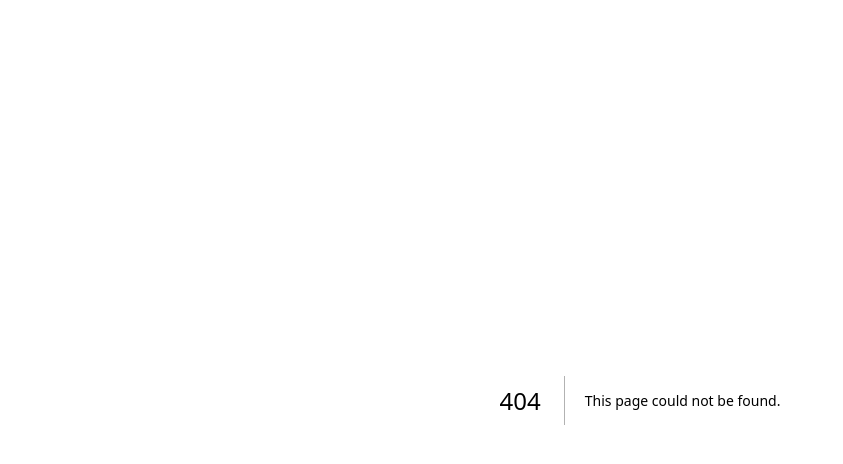
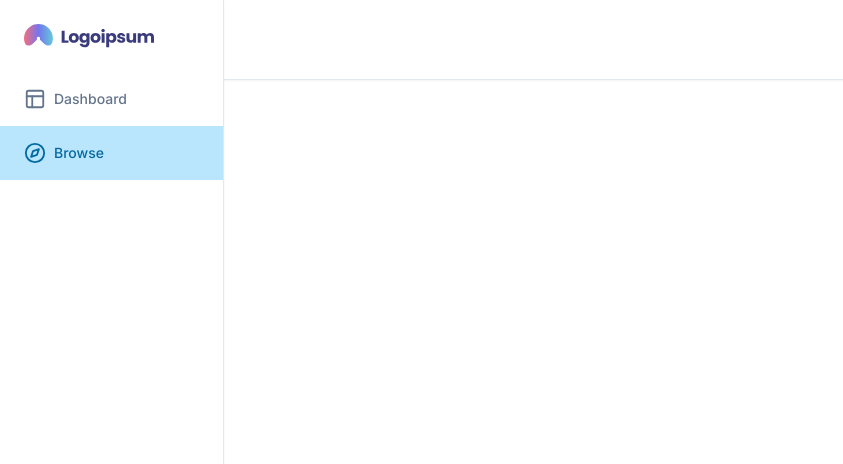
Before and after one commit to s0h1s2/ELearning, a Next.js app: page /search in a window 1280 px wide. Before the commit this address had no page. Shown: the top 464 px of the page, without its empty margins (0-843 px from the left). Built offline with nearby package versions, Linux system fonts and the light colour scheme.

Commit message:
finish layout

```diff
--- /dev/null
+++ b/app/(dashboard)/(routes)/search/page.tsx
@@ -0,0 +1,9 @@
+import React from 'react'
+
+const SearchPage = () => {
+  return (
+    <div>SearchPage</div>
+  )
+}
+
+export default SearchPage
--- /dev/null
+++ b/app/(dashboard)/_components/Logo.tsx
@@ -0,0 +1,10 @@
+import Image from 'next/image'
+import React from 'react'
+
+const logo = () => {
+  return (
+    <Image width={130} height={130} alt="logo" src="/logo.svg" />
+  )
+}
+
+export default logo
--- /dev/null
+++ b/app/(dashboard)/_components/MobileSidebar.tsx
@@ -0,0 +1,19 @@
+import { Sheet, SheetContent, SheetTrigger } from '@/components/ui/sheet'
+import { Menu } from 'lucide-react'
+import React from 'react'
+import Sidebar from './Sidebar'
+
+const MobileSidebar = () => {
+  return (
+    <Sheet>
+      <SheetTrigger className="md:hidden p-4 hover:opacity-75 transition">
+        <Menu />
+      </SheetTrigger>
+      <SheetContent side="left" className="p-0 bg-white">
+        <Sidebar />
+      </SheetContent>
+    </Sheet>
+  )
+}
+
+export default MobileSidebar
--- /dev/null
+++ b/app/(dashboard)/_components/Navbar.tsx
@@ -0,0 +1,14 @@
+import React from 'react'
+import MobileSidebar from './MobileSidebar'
+import NavbarRoutes from '@/components/NavbarRoutes'
+
+const Navbar = () => {
+  return (
+    <div className="p-4 border-b h-full flex items-center bg-white shadow-sm">
+      <MobileSidebar />
+      <NavbarRoutes />
+    </div>
+  )
+}
+
+export default Navbar
--- /dev/null
+++ b/app/(dashboard)/_components/Sidebar.tsx
@@ -0,0 +1,18 @@
+import React from 'react'
+import Logo from './Logo'
+import SidebarRoutes from './SidebarRoutes'
+
+const Sidebar = () => {
+  return (
+    <div className="h-full border-r flex-col overflow-y bg-white shadow-sm">
+      <div className="p-6">
+        <Logo />
+      </div>
+      <div className="flex flex-col w-full">
+        <SidebarRoutes />
+      </div>
+    </div>
+  )
+}
+
+export default Sidebar
--- /dev/null
+++ b/app/(dashboard)/_components/SidebarItem.tsx
@@ -0,0 +1,34 @@
+import { cn } from '@/lib/utils'
+import { LucideIcon } from 'lucide-react'
+import { usePathname, useRouter } from 'next/navigation'
+import React from 'react'
+interface Props {
+  icon: LucideIcon,
+  label: string,
+  href: string,
+
+}
+
+
+const SidebarItem = ({ route }: { route: Props }) => {
+  const Icon = route.icon
+  const router = useRouter()
+  const pathName = usePathname()
+  const isActive = (pathName == '/' && route.href == '/') || pathName == route.href
+    ||
+    pathName?.startsWith(`${route.href}/`)
+
+  return (
+    <button onClick={() => router.replace(route.href)} type="button" className={cn(
+      " flex items-center gap-x-2 text-slate-500 text-sm font-[500] pl-6 transition-all hover:text-slate-600 hover:bg-slate-300/20",
+      isActive && "text-sky-700 bg-sky-200 hover:bg-sky-200/20 hover:text-sky-700"
+    )}>
+      <div className="flex items-center gap-x-2 py-4">
+        <Icon size={22} className={cn("text-slate-500", isActive && "text-sky-700")} />
+        {route.label}
+      </div>
+    </button>
+  )
+}
+
+export default SidebarItem
--- /dev/null
+++ b/app/(dashboard)/_components/SidebarRoutes.tsx
@@ -0,0 +1,18 @@
+"use client"
+import { Compass, Layout } from 'lucide-react'
+import React from 'react'
+import SidebarItem from './SidebarItem'
+const guestRoutes = [{ icon: Layout, label: "Dashboard", href: "/" }, { icon: Compass, label: "Browse", href: "/search" }]
+const SidebarRoutes = () => {
+  const routes = guestRoutes;
+  return (
+    <div className="flex flex-col w-full">
+      {routes.map((route) => {
+        return (<SidebarItem key={route.label} route={route} />);
+      })}
+
+    </div>
+  )
+}
+
+export default SidebarRoutes
--- /dev/null
+++ b/app/(dashboard)/layout.tsx
@@ -0,0 +1,21 @@
+import React from 'react'
+import Sidebar from './_components/Sidebar'
+import Navbar from './_components/Navbar'
+
+const DashboardLayout = ({ children }: { children: React.ReactNode }) => {
+  return (
+    <div className="h-full">
+      <div className="h-[80px] md:pl-56 fixed inset-y-0 w-full">
+        <Navbar />
+      </div>
+      <div className="hidden md:flex h-full w-56 flex-col fixed inset-y-0">
+        <Sidebar />
+      </div>
+      <main className="md:pl-56 h-full">
+        {children}
+      </main>
+    </div>
+  )
+}
+
+export default DashboardLayout
--- /dev/null
+++ b/components/NavbarRoutes.tsx
@@ -0,0 +1,13 @@
+"use client"
+import { UserButton } from '@clerk/nextjs'
+import React from 'react'
+
+const NavbarRoutes = () => {
+  return (
+    <div className="flex gap-x-2 ml-auto">
+      <UserButton />
+    </div>
+  )
+}
+
+export default NavbarRoutes
--- /dev/null
+++ b/components/ui/sheet.tsx
@@ -0,0 +1,140 @@
+"use client"
+
+import * as React from "react"
+import * as SheetPrimitive from "@radix-ui/react-dialog"
+import { cva, type VariantProps } from "class-variance-authority"
+import { X } from "lucide-react"
+
+import { cn } from "@/lib/utils"
+
+const Sheet = SheetPrimitive.Root
+
+const SheetTrigger = SheetPrimitive.Trigger
+
+const SheetClose = SheetPrimitive.Close
+
+const SheetPortal = SheetPrimitive.Portal
+
+const SheetOverlay = React.forwardRef<
+  React.ElementRef<typeof SheetPrimitive.Overlay>,
+  React.ComponentPropsWithoutRef<typeof SheetPrimitive.Overlay>
+>(({ className, ...props }, ref) => (
+  <SheetPrimitive.Overlay
+    className={cn(
+      "fixed inset-0 z-50 bg-black/80  data-[state=open]:animate-in data-[state=closed]:animate-out data-[state=closed]:fade-out-0 data-[state=open]:fade-in-0",
+      className
+    )}
+    {...props}
+    ref={ref}
+  />
+))
+SheetOverlay.displayName = SheetPrimitive.Overlay.displayName
+
+const sheetVariants = cva(
+  "fixed z-50 gap-4 bg-background p-6 shadow-lg transition ease-in-out data-[state=open]:animate-in data-[state=closed]:animate-out data-[state=closed]:duration-300 data-[state=open]:duration-500",
+  {
+    variants: {
+      side: {
+        top: "inset-x-0 top-0 border-b data-[state=closed]:slide-out-to-top data-[state=open]:slide-in-from-top",
+        bottom:
+          "inset-x-0 bottom-0 border-t data-[state=closed]:slide-out-to-bottom data-[state=open]:slide-in-from-bottom",
+        left: "inset-y-0 left-0 h-full w-3/4 border-r data-[state=closed]:slide-out-to-left data-[state=open]:slide-in-from-left sm:max-w-sm",
+        right:
+          "inset-y-0 right-0 h-full w-3/4  border-l data-[state=closed]:slide-out-to-right data-[state=open]:slide-in-from-right sm:max-w-sm",
+      },
+    },
+    defaultVariants: {
+      side: "right",
+    },
+  }
+)
+
+interface SheetContentProps
+  extends React.ComponentPropsWithoutRef<typeof SheetPrimitive.Content>,
+    VariantProps<typeof sheetVariants> {}
+
+const SheetContent = React.forwardRef<
+  React.ElementRef<typeof SheetPrimitive.Content>,
+  SheetContentProps
+>(({ side = "right", className, children, ...props }, ref) => (
+  <SheetPortal>
+    <SheetOverlay />
+    <SheetPrimitive.Content
+      ref={ref}
+      className={cn(sheetVariants({ side }), className)}
+      {...props}
+    >
+      {children}
+      <SheetPrimitive.Close className="absolute right-4 top-4 rounded-sm opacity-70 ring-offset-background transition-opacity hover:opacity-100 focus:outline-none focus:ring-2 focus:ring-ring focus:ring-offset-2 disabled:pointer-events-none data-[state=open]:bg-secondary">
+        <X className="h-4 w-4" />
+        <span className="sr-only">Close</span>
+      </SheetPrimitive.Close>
+    </SheetPrimitive.Content>
+  </SheetPortal>
+))
+SheetContent.displayName = SheetPrimitive.Content.displayName
+
+const SheetHeader = ({
+  className,
+  ...props
+}: React.HTMLAttributes<HTMLDivElement>) => (
+  <div
+    className={cn(
+      "flex flex-col space-y-2 text-center sm:text-left",
+      className
+    )}
+    {...props}
+  />
+)
+SheetHeader.displayName = "SheetHeader"
+
+const SheetFooter = ({
+  className,
+  ...props
+}: React.HTMLAttributes<HTMLDivElement>) => (
+  <div
+    className={cn(
+      "flex flex-col-reverse sm:flex-row sm:justify-end sm:space-x-2",
+      className
+    )}
+    {...props}
+  />
+)
+SheetFooter.displayName = "SheetFooter"
+
+const SheetTitle = React.forwardRef<
+  React.ElementRef<typeof SheetPrimitive.Title>,
+  React.ComponentPropsWithoutRef<typeof SheetPrimitive.Title>
+>(({ className, ...props }, ref) => (
+  <SheetPrimitive.Title
+    ref={ref}
+    className={cn("text-lg font-semibold text-foreground", className)}
+    {...props}
+  />
+))
+SheetTitle.displayName = SheetPrimitive.Title.displayName
+
+const SheetDescription = React.forwardRef<
+  React.ElementRef<typeof SheetPrimitive.Description>,
+  React.ComponentPropsWithoutRef<typeof SheetPrimitive.Description>
+>(({ className, ...props }, ref) => (
+  <SheetPrimitive.Description
+    ref={ref}
+    className={cn("text-sm text-muted-foreground", className)}
+    {...props}
+  />
+))
+SheetDescription.displayName = SheetPrimitive.Description.displayName
+
+export {
+  Sheet,
+  SheetPortal,
+  SheetOverlay,
+  SheetTrigger,
+  SheetClose,
+  SheetContent,
+  SheetHeader,
+  SheetFooter,
+  SheetTitle,
+  SheetDescription,
+}
--- a/package.json
+++ b/package.json
@@ -10,9 +10,11 @@
   },
   "dependencies": {
     "@clerk/nextjs": "^4.29.1",
+    "@radix-ui/react-dialog": "^1.0.5",
     "@radix-ui/react-slot": "^1.0.2",
     "class-variance-authority": "^0.7.0",
     "clsx": "^2.0.0",
+    "compare-urls": "^4.0.0",
     "lucide-react": "^0.300.0",
     "next": "14.0.4",
     "react": "^18",
```
Also changed, not shown: public/logo.svg (added), 1 other file (tests, documents, lock files or other folders).
